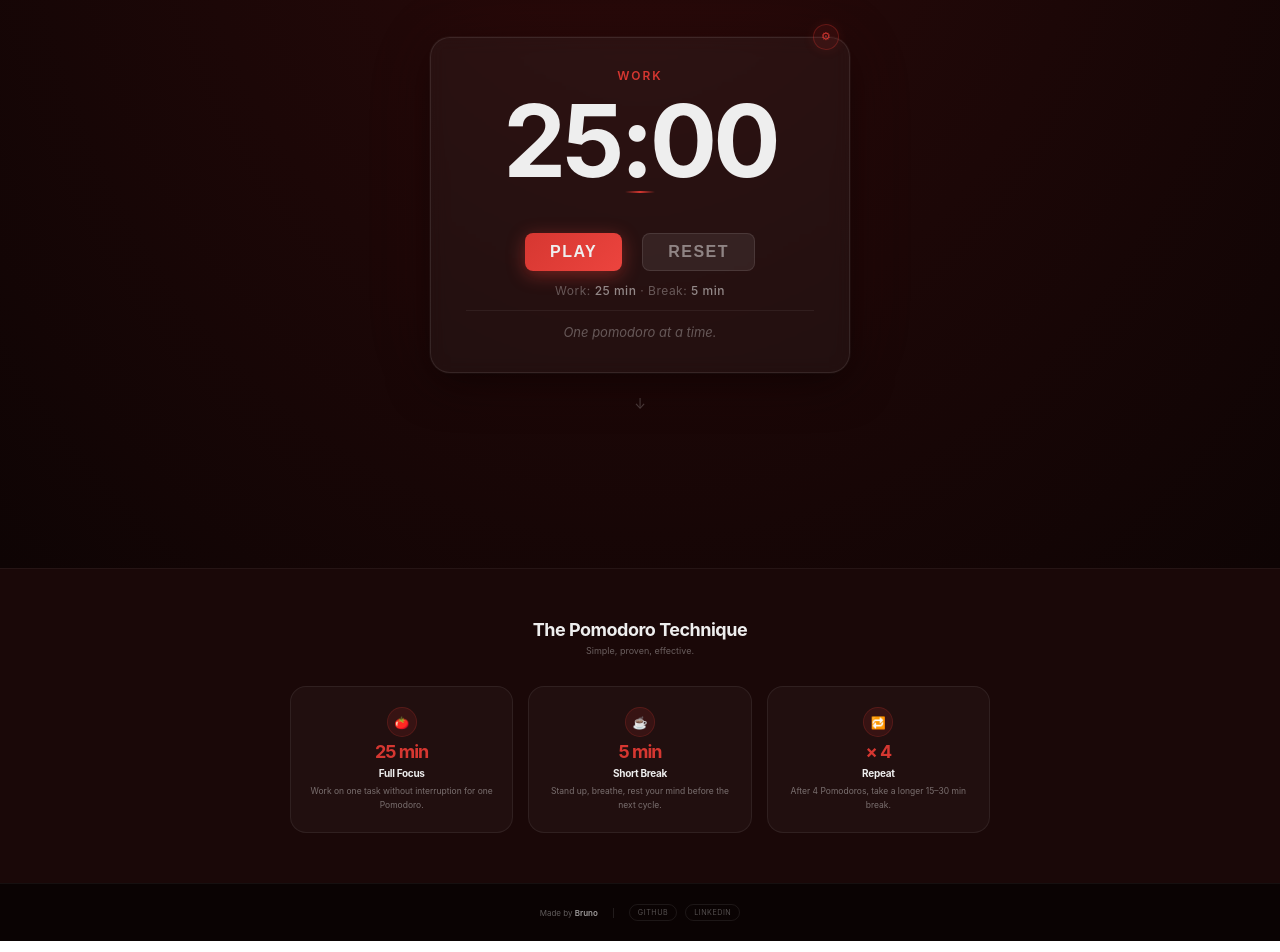
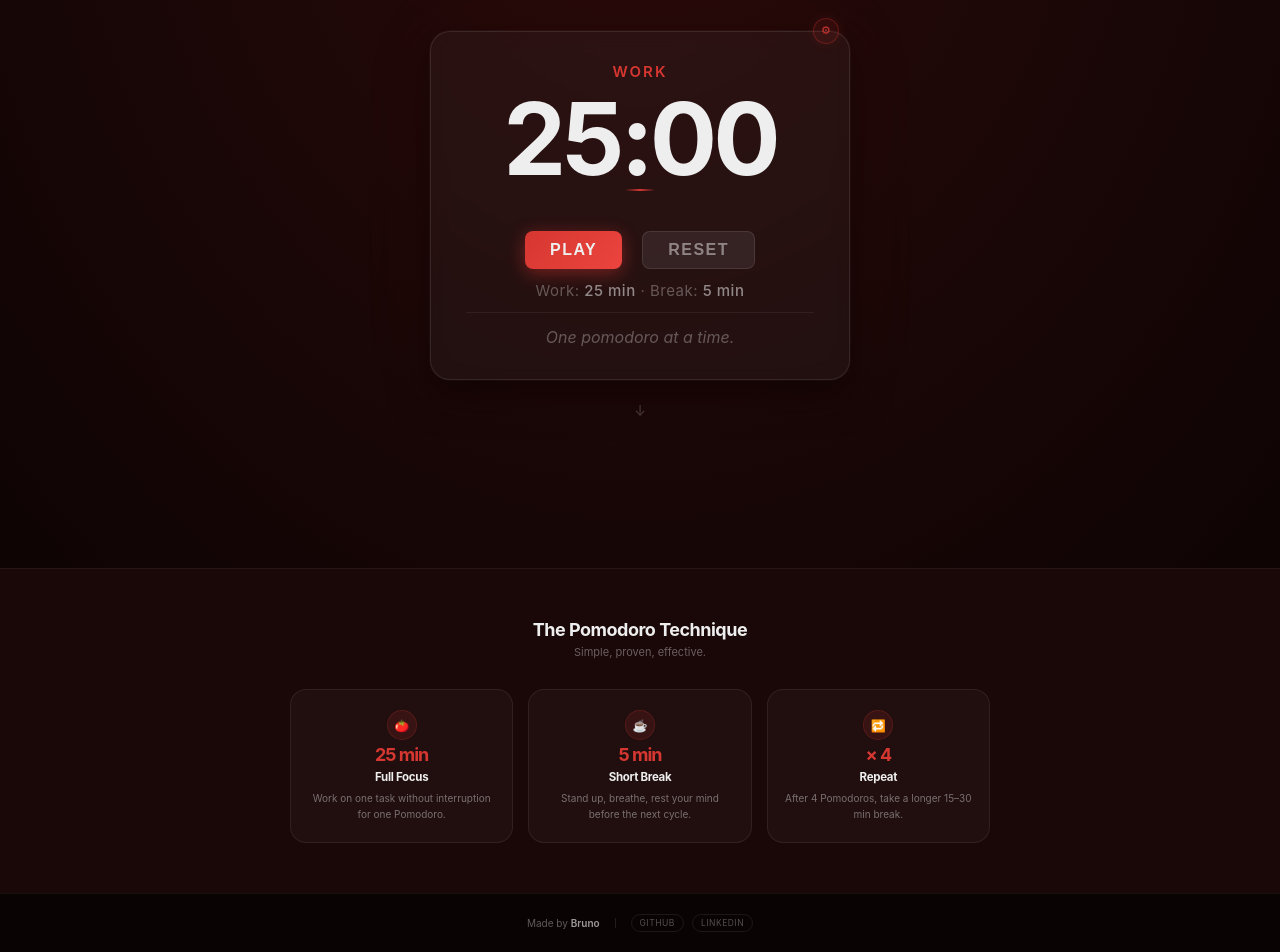
Before and after one commit to brunolbahiense/tomatracker, a Next.js app: page / in a window 1280 px wide. Shown: the part 192-1144 px from the top of the page. Built offline with nearby package versions, Linux system fonts and the light colour scheme.

Commit message:
style: increase small text sizes ~20-30% across timer, info, footer

```diff
--- a/src/components/Footer/styles.ts
+++ b/src/components/Footer/styles.ts
@@ -11,7 +11,7 @@ export const Footer = styled.footer`
 `
 
 export const Name = styled.span`
-  font-size: 0.8rem;
+  font-size: 1rem;
   color: rgba(255, 255, 255, 0.35);
 
   strong {
@@ -32,7 +32,7 @@ export const Links = styled.div`
 `
 
 export const Link = styled.a`
-  font-size: 0.72rem;
+  font-size: 0.85rem;
   color: rgba(255, 255, 255, 0.3);
   letter-spacing: 0.5px;
   text-transform: uppercase;
--- a/src/components/PomodoroInfo/styles.ts
+++ b/src/components/PomodoroInfo/styles.ts
@@ -23,7 +23,7 @@ export const HeadingTitle = styled.h2`
 `
 
 export const HeadingSubtitle = styled.p`
-  font-size: 0.9rem;
+  font-size: 1.1rem;
   color: rgba(255, 255, 255, 0.35);
 `
 
@@ -77,14 +77,14 @@ export const PillarHighlight = styled.div`
 `
 
 export const PillarTitle = styled.h3`
-  font-size: 1rem;
+  font-size: 1.15rem;
   font-weight: 700;
   color: ${(props) => props.theme.white};
   letter-spacing: -0.3px;
 `
 
 export const PillarDescription = styled.p`
-  font-size: 0.85rem;
+  font-size: 1rem;
   color: rgba(255, 255, 255, 0.4);
   line-height: 1.6;
 `
--- a/src/components/Timer/styles.ts
+++ b/src/components/Timer/styles.ts
@@ -10,7 +10,7 @@ export const Wrapper = styled.div`
 `
 
 export const PhaseLabel = styled.div`
-  font-size: 1.2rem;
+  font-size: 1.5rem;
   text-transform: uppercase;
   letter-spacing: 0.2rem;
   color: ${(props) => props.theme.red};
@@ -77,7 +77,7 @@ export const ControlButton = styled.button<ControlButtonProps>`
 `
 
 export const TimeInfo = styled.p`
-  font-size: 1.2rem;
+  font-size: 1.5rem;
   color: rgba(255, 255, 255, 0.3);
   margin-top: 1.2rem;
   letter-spacing: 0.05rem;
@@ -89,7 +89,7 @@ export const TimeInfo = styled.p`
 `
 
 export const MotivationalText = styled.p`
-  font-size: 1.3rem;
+  font-size: 1.6rem;
   color: rgba(255, 255, 255, 0.3);
   font-style: italic;
   text-align: center;
```
